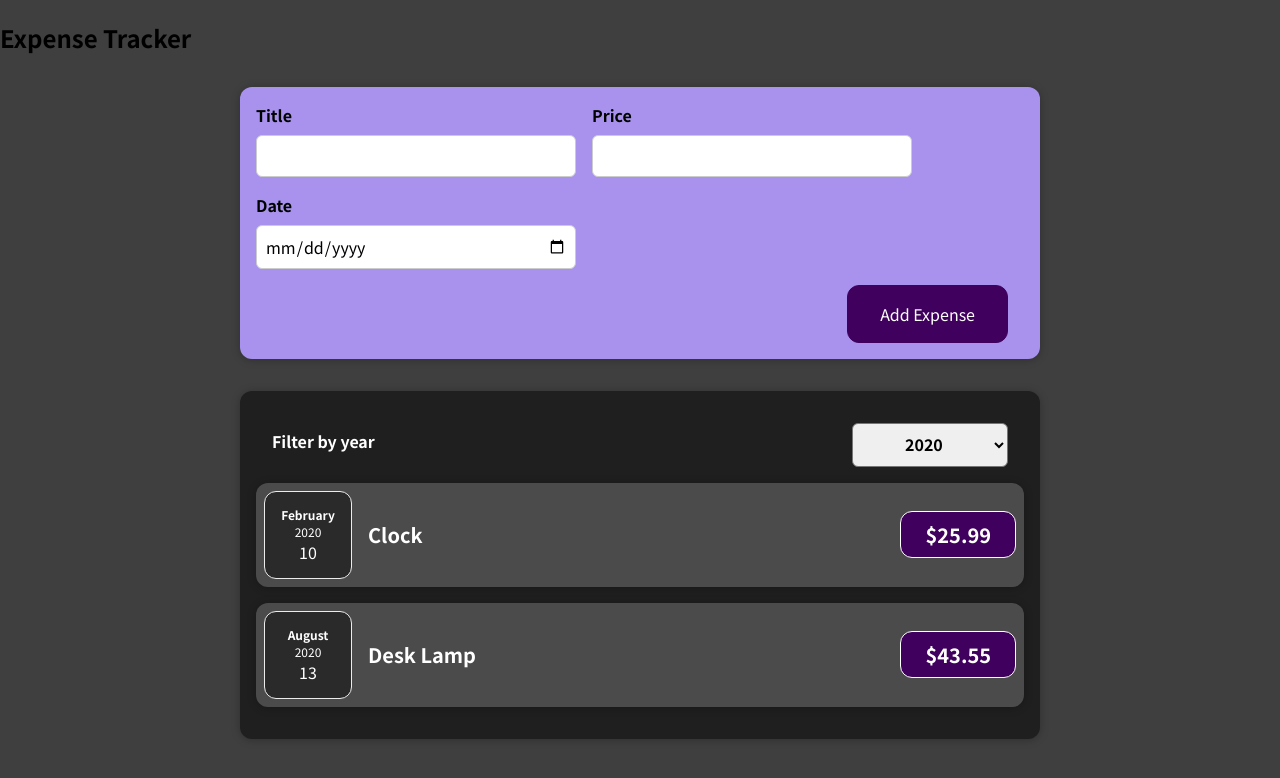
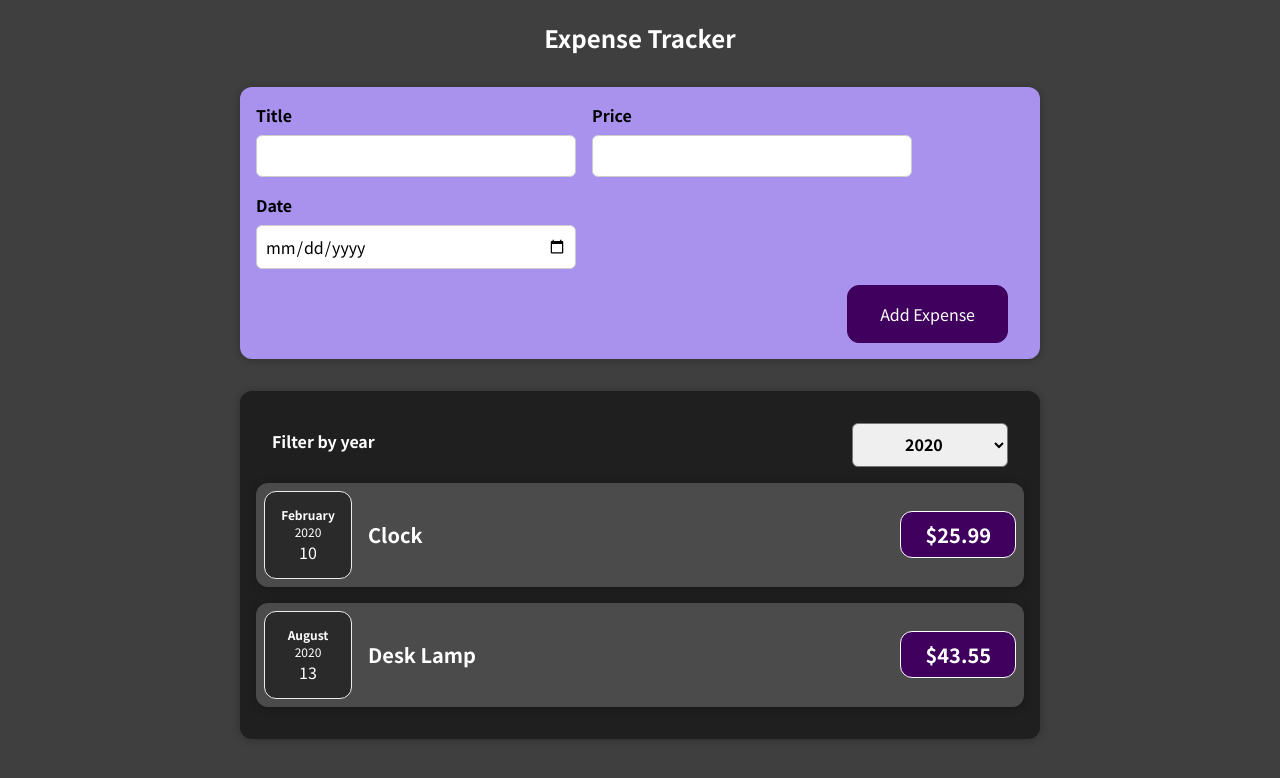
Before and after one commit to SulthanNK/Expense-Tracker, a React (Create React App) app: page / in a window 1280 px wide. Shown: the top 778 px of the page. Built offline with nearby package versions, Linux system fonts and the light colour scheme.

Commit message:
Fix: Minor changes made

```diff
--- a/src/App.js
+++ b/src/App.js
@@ -2,6 +2,8 @@ import { useState } from 'react';
 
 import Expense from './components/Expense/Expense';
 import NewExpense from './components/NewExpense/NewExpense';
+
+import './styles/App.css';
 
 const dummyData = [
   {
@@ -35,7 +37,7 @@ const App = () => {
 
   return (
     <div>
-      <h2>Expense Tracker</h2>
+      <h2 className='app__title'>Expense Tracker</h2>
       <NewExpense onDataPass={addExpense} />
       <Expense data={expenses} />
     </div>
--- a/src/components/ExpenseItem/ExpenseItem.js
+++ b/src/components/ExpenseItem/ExpenseItem.js
@@ -5,6 +5,7 @@ import './ExpenseItem.css';
 
 const ExpenseItem = (props) => {
   return (
+    <li>
       <Card className='expense-item'>
         <ExpenseDate date={props.date} />
         <div className='expense-item__description'>
@@ -12,6 +13,7 @@ const ExpenseItem = (props) => {
           <div className='expense-item__price'>${props.price}</div>
         </div>
       </Card>
+    </li>
   );
 };
 
--- /dev/null
+++ b/src/styles/App.css
@@ -0,0 +1,4 @@
+.app__title {
+  color: white;
+  text-align: center;
+}
```
Lines whose indentation alone changed are shown as unchanged.
